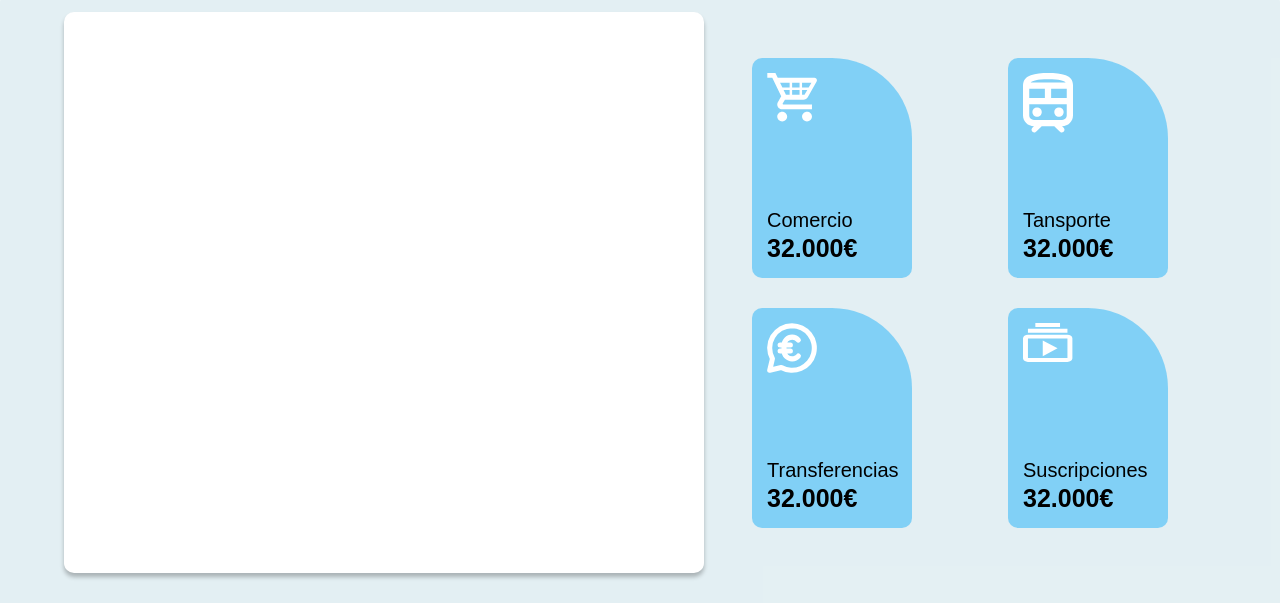
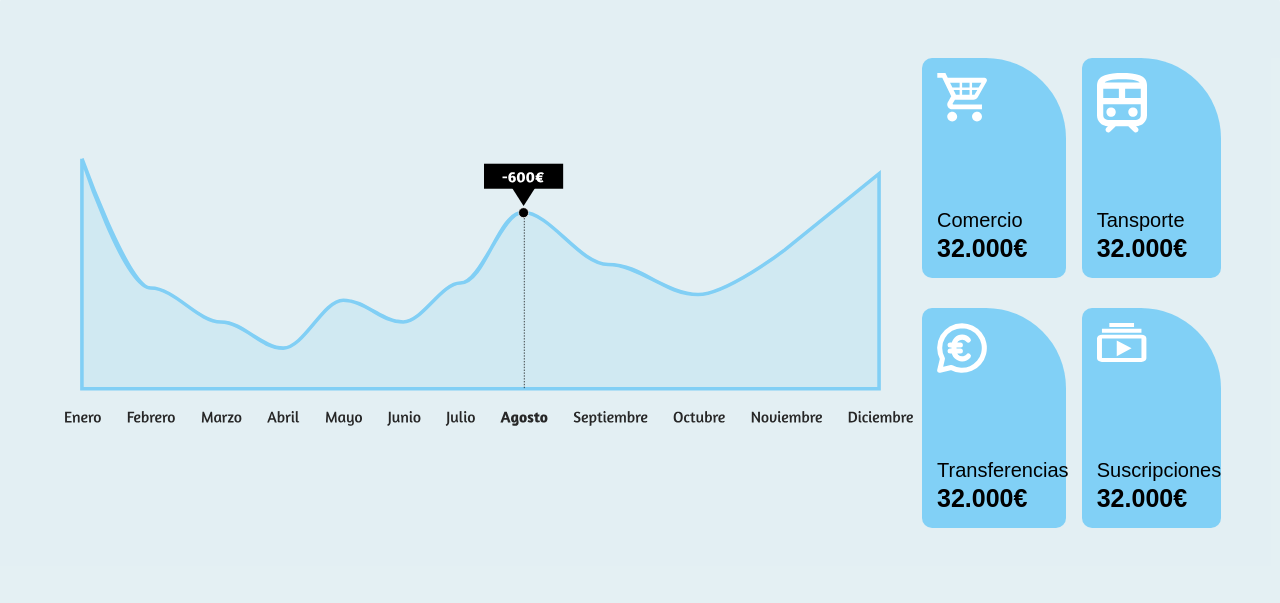
Before and after one commit to ManuelRBo/SmartWallet, a plain HTML site: page estadisticas.html in a window 1280 px wide. Shown: the part 197-800 px from the top of the page. Drawn offline with Linux system fonts and the light colour scheme; a web font is replaced by a local one.

Commit message:
Refactor CSS styles and fix typo in HTML file

```diff
--- a/css/estadisticas.css
+++ b/css/estadisticas.css
@@ -86,13 +86,6 @@ main {
             gap: 30px;
             flex-grow: 1;
 
-            & .grafico {
-                width: 100%;
-                background-color: white;
-                border-radius: 10px;
-                box-shadow: 0px 4px 4px 0px rgba(0, 0, 0, 0.25);
-                flex-grow: 1;
-            }
 
             & .resumen {
                 width: 100%;
@@ -211,19 +204,6 @@ main {
     main {
         & .contenedor {
             & .grafico-resumen {
-                flex-direction: row;
-                justify-content: space-between;
-                gap: 0;
-
-                & .grafico {
-                    width: 100%;
-                    height: 100%;
-                    background-color: white;
-                    border-radius: 10px;
-                    box-shadow: 0px 4px 4px 0px rgba(0, 0, 0, 0.25);
-                    flex-grow: 1;
-                }
-
                 & .resumen {
                     width: 80%;
                     gap: 0;
@@ -251,3 +231,29 @@ main {
         }
     }
 }
+
+@media (min-width: 1100px) {
+    main {
+        & .contenedor {
+            & .grafico-resumen {
+                flex-direction: row;
+                justify-content: space-between;
+                gap: 0;
+            }
+        }
+    }
+}
+
+@media (min-width: 1150px) {
+    main {
+        & .contenedor {
+            & .grafico-resumen {
+                & .grafico{
+                    & img{
+                        width: 850px;
+                    }
+                }
+            }
+        }
+    }
+}
--- a/estadisticas.html
+++ b/estadisticas.html
@@ -9,7 +9,7 @@
 </head>
 <body>
     <a href="home.html" class="flecha-atras"></a>
-    <h1>Estaditicas</h1>
+    <h1>Estadísticas</h1>
 
     <main class="fondo">
         <div class="contenedor">
@@ -18,7 +18,9 @@
                 <h2 class="gastos">Gastos</h2>
             </div>
             <div class="grafico-resumen">
-                <div class="grafico"></div>
+                <div class="grafico">
+                    <img src="img/grafico.svg" alt="Grafico" width="100%">
+                </div>
                 <div class="resumen">
                     <div class="tarjeta">
                         <img src="img/iconosEstadisticas/comercio.svg" alt="Icono comercio" width="50px">
```
Also changed, not shown: img/grafico.svg (added).
